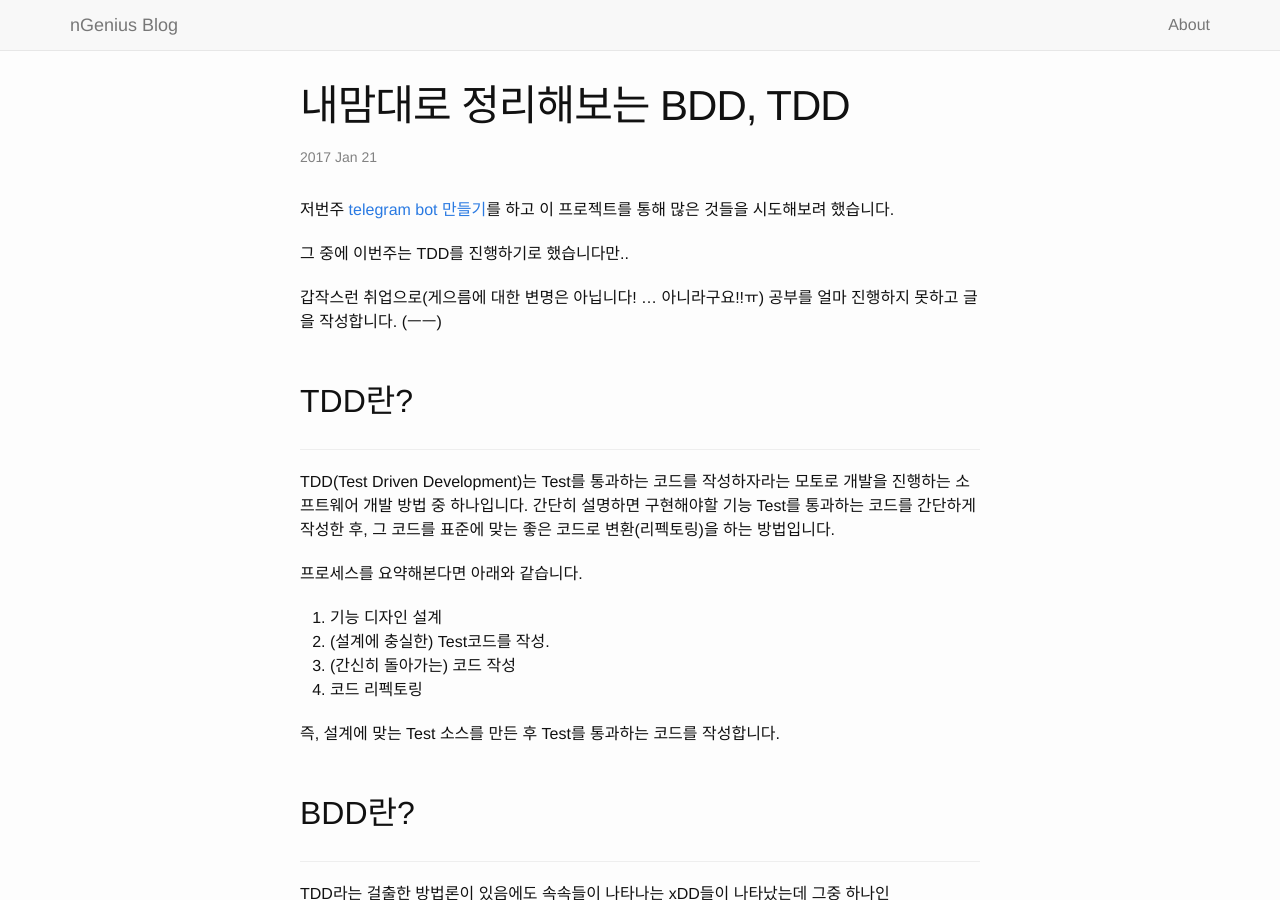
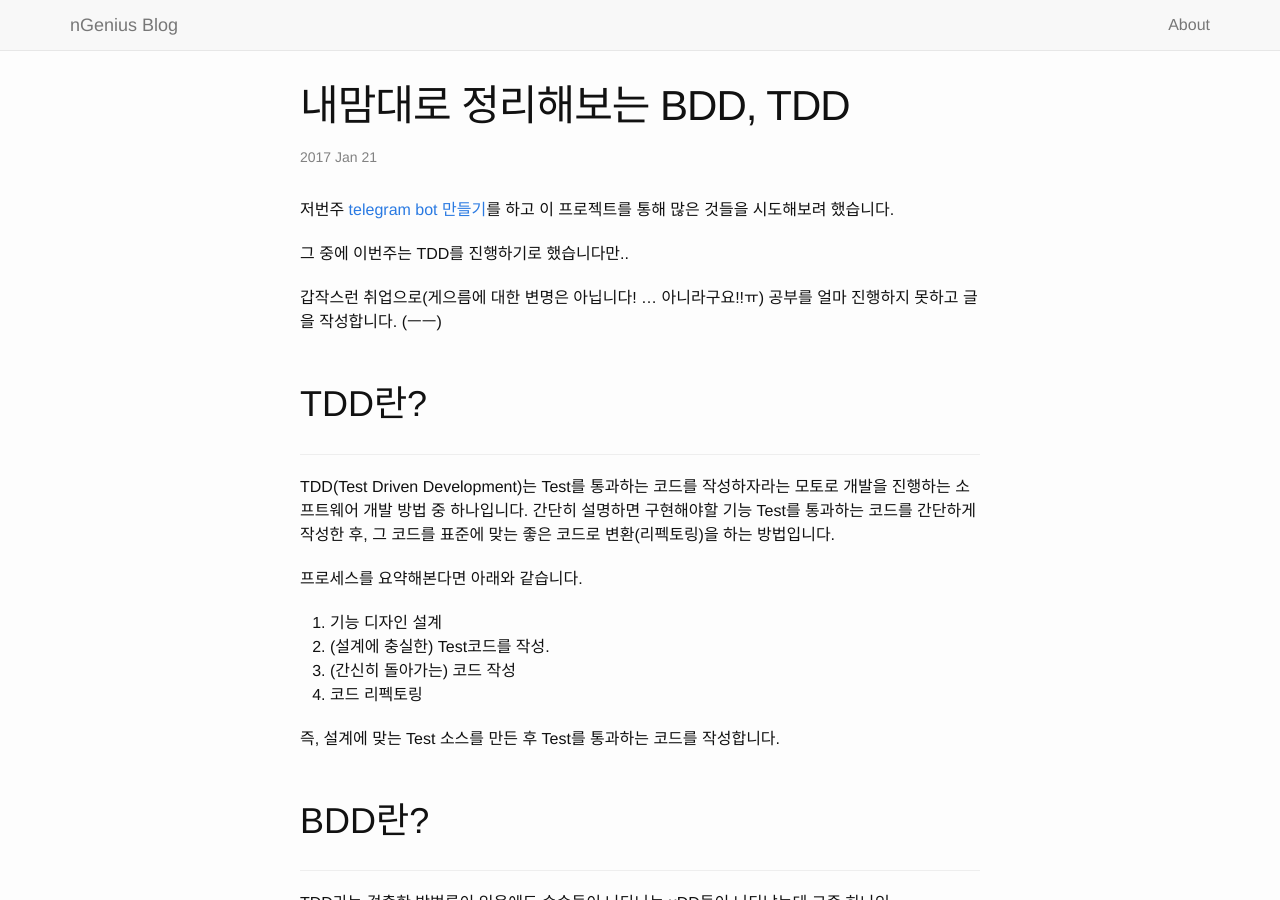
Before and after one commit to imsukmin/blog, a Jekyll site: the page built from _posts/2017-01-21-report-BDD-TDD-by-mystyle.md, in a window 1280 px wide and 900 px high. Built offline with Jekyll 4.4.1, drawn with Linux system fonts in a browser that asks for light colours.

Commit message:
change h2 -> h1

```diff
--- a/_posts/2017-01-21-report-BDD-TDD-by-mystyle.md
+++ b/_posts/2017-01-21-report-BDD-TDD-by-mystyle.md
@@ -10,7 +10,7 @@ date: "2017-01-21"
 
 갑작스런 취업으로(게으름에 대한 변명은 아닙니다! ... 아니라구요!!ㅠ) 공부를 얼마 진행하지 못하고 글을 작성합니다. (ㅡㅡ)
 
-## TDD란?
+# TDD란?
 
 TDD(Test Driven Development)는 Test를 통과하는 코드를 작성하자라는 모토로 개발을 진행하는 소프트웨어 개발 방법 중 하나입니다. 간단히 설명하면 구현해야할 기능 Test를 통과하는 코드를 간단하게 작성한 후, 그 코드를 표준에 맞는 좋은 코드로 변환(리펙토링)을 하는 방법입니다.
 
@@ -23,7 +23,7 @@ TDD(Test Driven Development)는 Test를 통과하는 코드를 작성하자라
 
 즉, 설계에 맞는 Test 소스를 만든 후 Test를 통과하는 코드를 작성합니다.
 
-## BDD란?
+# BDD란?
 
 TDD라는 걸출한 방법론이 있음에도 속속들이 나타나는 xDD들이 나타났는데 그중 하나인 BDD(Behaviour-Driven Development)는 Test를 행동이라는 말로만 바꾼 것입니다. 명세를 테스트 양식을 코드 기준이 아닌 소프트웨어 명세(어플리케이션 사용자의 행동)을 기준으로 테스트를 하는 방법입니다. 제가 이해한 기준으로는 UI양식에 따라서 테스트를 진행하는 것 입니다.
 
@@ -31,20 +31,20 @@ TDD라는 걸출한 방법론이 있음에도 속속들이 나타나는 xDD들
 
 [TDD와 BDD의 차이점](http://blog.aliencube.org/ko/2014/04/02/differences-between-bdd-and-tdd/)
 
-## 그럼 어떻게 BDD를 진행해볼까?
+# 그럼 어떻게 BDD를 진행해볼까?
 
 가장 좋은 하지만 조금 위험한 방법인 "예제를 이용한 설명"을 진행해볼까 합니다.
 
 가장 만만한 TODO 앱을 BDD기법으로 개발해봅시다.
 
-### 1. TODO앱으로 할 수있는 것들을 나열해봅시다.
+## 1. TODO앱으로 할 수있는 것들을 나열해봅시다.
 
 * TODO를 등록 할 수 있다.
 * 등록된 TODO를 볼 수 있다.
 * TODO를 진행완료로 바꿀 수 있다.
 * 등록된 TODO를 지울 수 있다.
 
-### 2. 1번에서 크게 나누었던 동작을 세분화 시켜봅시다
+## 2. 1번에서 크게 나누었던 동작을 세분화 시켜봅시다
 
 * TODO를 등록 할 수 있다.
     * 할일 내용을 입력할 수 있다.
@@ -59,7 +59,7 @@ TDD라는 걸출한 방법론이 있음에도 속속들이 나타나는 xDD들
     * 진행 중인 할 일을 지울 수 있다.
     * 진행완료된 할 일을 지울 수 있다.
 
-### 3. 그럼 2번을 BDD식 Test case로 작성해 봅시다.( Mocha - bdd 기준입니다.)
+## 3. 그럼 2번을 BDD식 Test case로 작성해 봅시다.( Mocha - bdd 기준입니다.)
 
     // app.spac.js
     describe("TODO APP", function(){
@@ -97,7 +97,7 @@ TDD라는 걸출한 방법론이 있음에도 속속들이 나타나는 xDD들
         })
     })
 
-### 4. Test case에 필요한 것을을 채워 넣습니다.
+## 4. Test case에 필요한 것을을 채워 넣습니다.
 
     // app.js
     var TODOSTORE = [];
@@ -149,12 +149,12 @@ TDD라는 걸출한 방법론이 있음에도 속속들이 나타나는 xDD들
         })
     })
 
-### 5. 이제 리펙토링을 진행합니다.
+## 5. 이제 리펙토링을 진행합니다.
 
 코드는 생략하겠습니다. 일단 todo 함수의 경우에는 module화 시켜서 변수 및 메서드를 정의 하고 객체화 시키는 것도 하나의 방법이라고 할수 있습니다. (여기에 담기에는 홈페이지 공간이 부족(..)하니.. 쿨럭) 또한 저장소를 Array가 아닌 다른 방법으로(DB라던지 파일이라던지 등등) 조건에 맞도록 변경하면 됩니다.
 
 
-## 정리
+# 정리
 
 간단한게 살펴본 TDD, BDD였습니다. 지금까지 대략적인 방법과 "이렇게 하면 다 된다!" 라는 공식만 주구장창 봐왔던 저에겐 실습책 한권가 실습은 큰 도움이 되었습니다.
 
```
